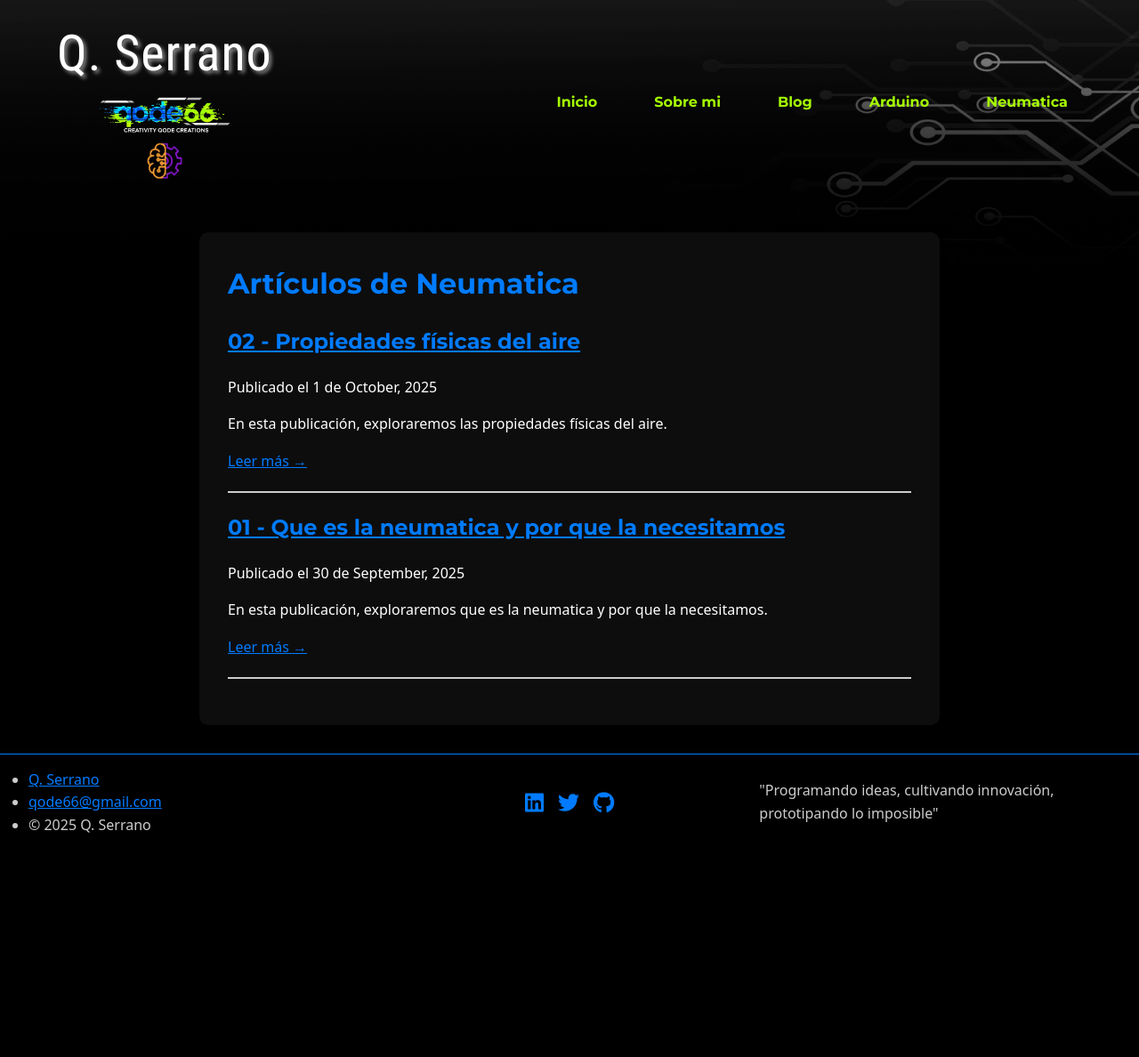
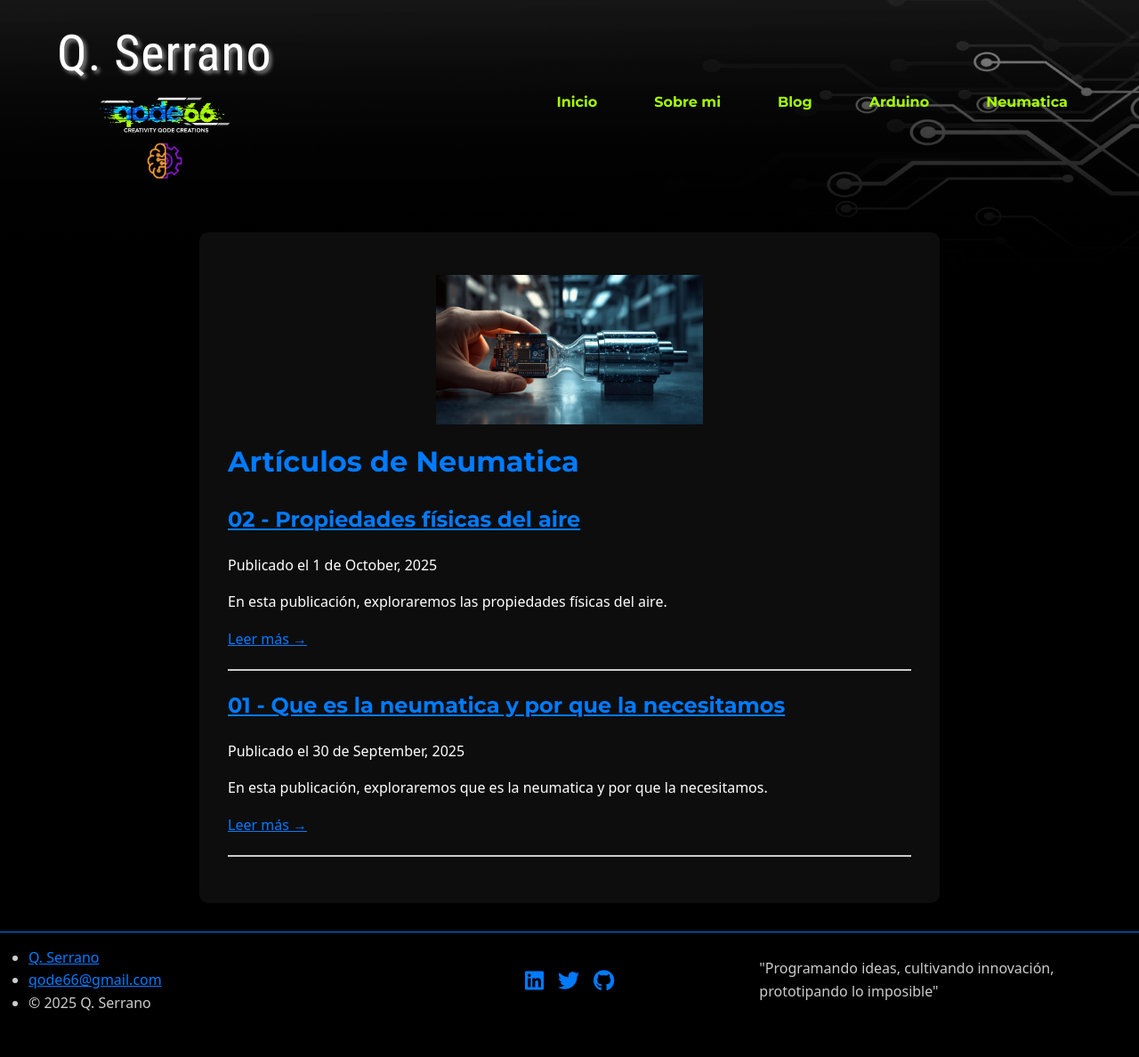
Before and after one commit to qserrano/trenkat, a Jekyll site: the page built from categorias/neumatica.md, in a window 1280 px wide. Shown: the whole page at 89% size. Built offline with Jekyll 4.4.1, drawn with Linux system fonts in a browser that asks for light colours; before the commit the page ends 988 px from its top, so only the background shows below that.

Commit message:
Add image to categoy neumatica

```diff
--- a/categorias/neumatica.md
+++ b/categorias/neumatica.md
@@ -3,6 +3,8 @@ layout: default
 title: Neumatica
 permalink: /categorias/neumatica/
 ---
+
+<img class="centered" src="/assets/imatges/categorias/neumatica-blog.jpg" alt="Neumatica" width="300" height=auto>
 
 <div class="blog-container">
         <h1>Artículos de Neumatica</h1>
```
Also changed, not shown: assets/imatges/categorias/neumatica-blog.jpg (renamed from assets/imatges/blog/neumatica/neumatica-blog.jpg), 1 other file.
